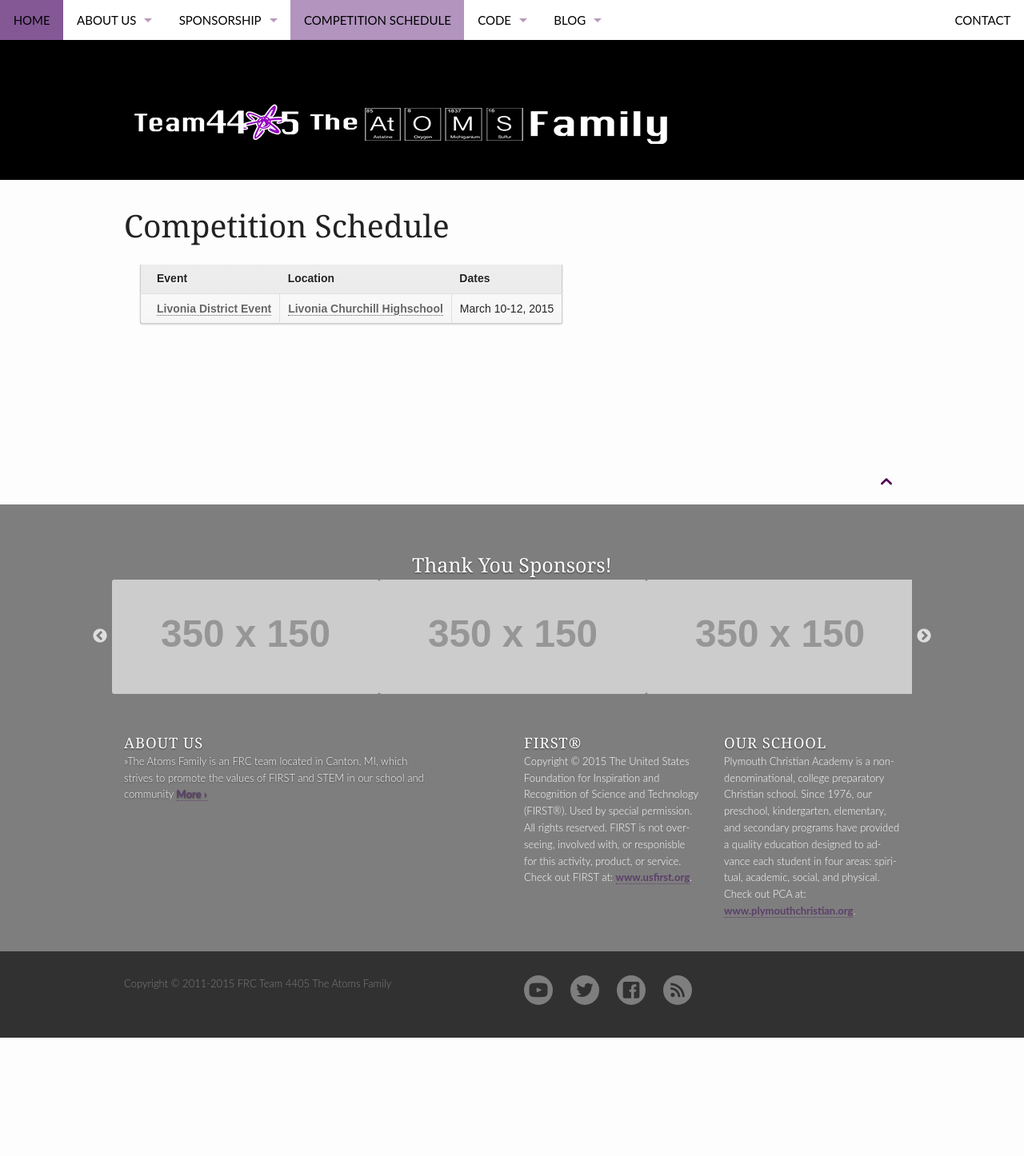
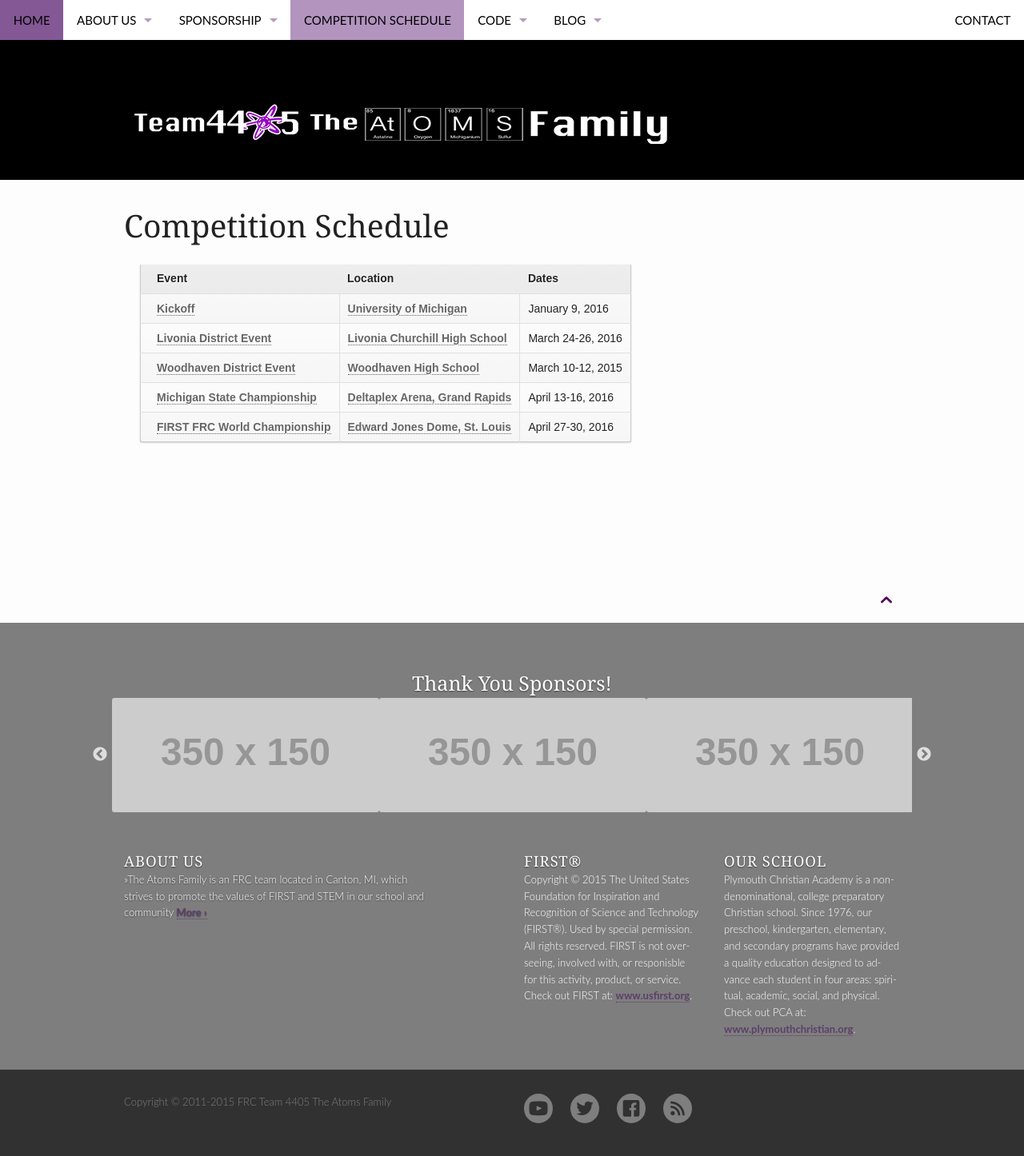
Before and after one commit to team4405/team4405.github.io, a Jekyll site: the page built from pages/schedule.md, in a window 1280 px wide. Shown: the whole page at 80% size. Built offline with Jekyll 4.4.1, drawn with Linux system fonts in a browser that asks for light colours; nearby versions of some CDN libraries; before the commit the page ends 1298 px from its top, so only the background shows below that.

Commit message:
updated dates

```diff
--- a/pages/schedule.md
+++ b/pages/schedule.md
@@ -23,9 +23,29 @@
 	<tbody>
 
 		<tr class="even">
-			<td><a href="#">Livonia District Event</a></td>
-			<td><a href="#">Livonia Churchill Highschool</a></td>
+			<td><a href="http://www.firstinspires.org/team-event-search/event?id=19525">Kickoff</a></td>
+			<td><a href="https://www.google.com/maps/place/University+of+Michigan/@42.2780475,-83.7404128,17z/data=!3m1!4b1!4m2!3m1!1s0x883cae38e7de1701:0x5ba14e5178e997e3">University of Michigan</a></td>
+			<td>January 9, 2016</td>
+		</tr>
+		<tr class="odd">
+			<td><a href="http://www.firstinspires.org/team-event-search/event?id=17411">Livonia District Event</a></td>
+			<td><a href="https://www.google.com/maps/place/Churchill+High+School/@42.3553964,-83.4107871,17z/data=!3m1!4b1!4m2!3m1!1s0x883b4d4c2c762563:0xc384e2d0864c421d">Livonia Churchill High School</a></td>
+			<td>March 24-26, 2016</td>
+		</tr>
+		<tr class="even">
+			<td><a href="http://www.firstinspires.org/team-event-search/event?id=17443">Woodhaven District Event</a></td>
+			<td><a href="https://www.google.com/maps/search/Woodhaven+High+School+24787+Van+Horn+Road+Brownstown,+MI+48134+USA/@42.1223108,-83.2738915,17z/data=!3m1!4b1">Woodhaven High School</a></td>
 			<td>March 10-12, 2015</td>
+		</tr>
+		<tr class="odd">
+			<td><a href="#">Michigan State Championship</a></td>
+			<td><a href="https://www.google.com/maps/place/Deltaplex+Arena+%26+Conference+Center/@43.008938,-85.6838785,17z/data=!3m1!4b1!4m2!3m1!1s0x8819ac037587d3d5:0x8cb9663d50753e9d">Deltaplex Arena, Grand Rapids</a></td>
+			<td>April 13-16, 2016</td>
+		</tr>
+		<tr class="even">
+			<td><a href="http://www.firstinspires.org/team-event-search/event?id=17297">FIRST FRC World Championship</a></td>
+			<td><a href="https://www.google.com/maps/place/Edward+Jones+Dome/@38.6328606,-90.1906683,17z/data=!3m1!4b1!4m2!3m1!1s0x87d8b31f4b9ec5c1:0xe0984b60ee40c8ee">Edward Jones Dome, St. Louis</a></td>
+			<td>April 27-30, 2016</td>
 		</tr>
 
 	</tbody>
```
Also changed, not shown: index.md (+1 -1 lines), 1 other file.
